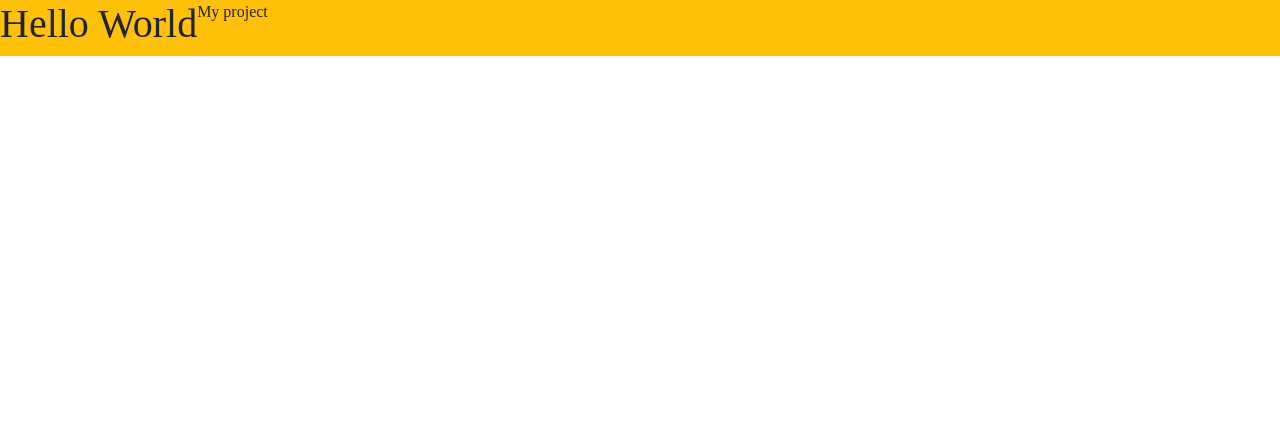
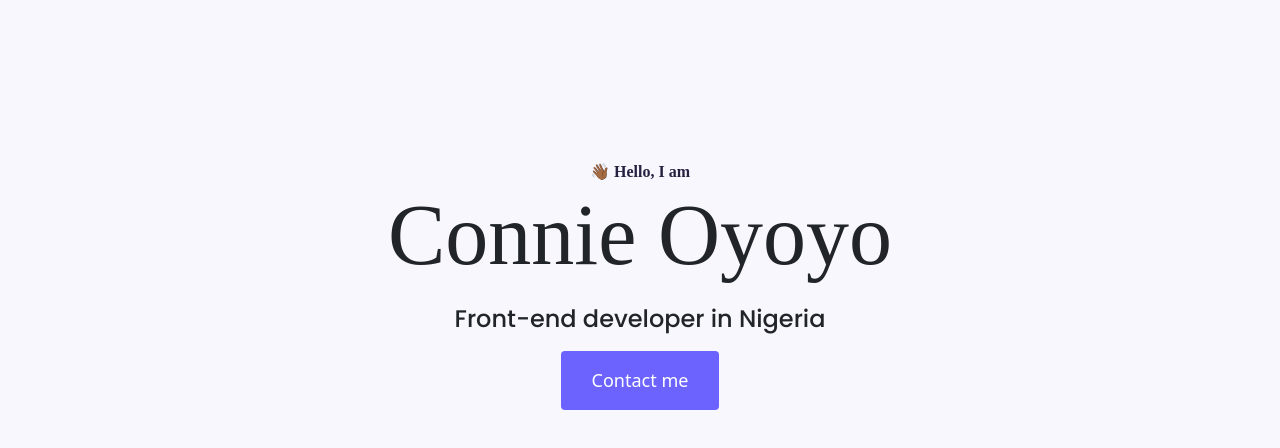
Before and after one commit to Connie-oyoyo/Portfolio, a plain HTML site: page index.html in a window 1280 px wide. Drawn offline with nearby package versions, Linux system fonts and the light colour scheme.

Commit message:
html and css files updated

```diff
--- a/index.html
+++ b/index.html
@@ -8,17 +8,24 @@
         <script src="https://cdn.jsdelivr.net/npm/bootstrap@5.3.0-alpha3/dist/js/bootstrap.bundle.min.js"
             integrity="sha384-ENjdO4Dr2bkBIFxQpeoTz1HIcje39Wm4jDKdf19U8gI4ddQ3GYNS7NTKfAdVQSZe"
             crossorigin="anonymous"></script>
-            <link rel="preconnect" href="https://fonts.gstatic.com" />
-            <link href="https://fonts.googleapis.com/css2?family=Playfair+Display:wght@700&family=
-            Poppins:wght@500;700&display=swap" rel="stylesheet" />
+            <script src="https://kit.fontawesome.com/3b95f4a6ee.js" crossorigin="anonymous"></script>
+            <link rel="preconnect" href="https://fonts.googleapis.com">
+            <link rel="preconnect" href="https://fonts.gstatic.com" crossorigin>
+            <link
+                href="https://fonts.googleapis.com/css2?family=Philosopher:ital@1&family=Playfair+Display+SC:wght@700&
+                family=Poppins:wght@500;700&display=swap"
+                rel="stylesheet" />
             <link rel="stylesheet" href="style/styles.css" />
     <meta name="viewport" content="width=device-width, initial-scale=1.0">
     <title>Document</title>
 </head>
 <body>
-    <div class="d-flex bg-warning">
-    <h1>Hello World</h1>
-    <p>My project</p>
-    </div>
+    <div class="hero">
+<p>👋🏾 Hello, I am</p>
+<h1>Connie Oyoyo</h1>
+<h2>Front-end developer in Nigeria</h2>
+<a href="#" class="btn btn-branding">Contact me</a>
+</div>
+
 </body>
 </html>
--- a/style/styles.css
+++ b/style/styles.css
@@ -1,10 +1,51 @@
+
+ /* font-family: 'Philosopher',
+sans-serif;
+font-family: 'Playfair Display SC',
+serif;
+font-family: 'Poppins',
+sans-serif; */
+
+h1, h2, h3, h4, h5, h6 {
+
+    font-family: "playfair Display", serif;
+    font-family: bold;
+}
 
 h1 {
-    font-family: "playfair Display", serif;
-    font-family: bold;
+    font-size: 86px;
+
 }
 
 p {
 font-family: "Poppins", sans-serif;
     font-family: normal;
 }
+
+.hero {
+    background: #f9f7fe;
+    text-align: center;
+    padding: 160px 20px;
+
+}
+.hero p {
+    font-size: 36 px;
+    font-weight: bold;
+    margin: 0;
+    color: #272140;
+}
+.hero h2 {
+    font-family: "Poppins", sans-serif;
+    font-weight: normal;
+    line-height: 2;
+    font-size: 24px;
+}
+
+.btn-branding {
+    background: #6c63ff;
+    border-radius: 4px;
+    color: white;
+    font-size: 18px;
+    line-height: 27px;
+    padding: 15px 30px;
+}
```
